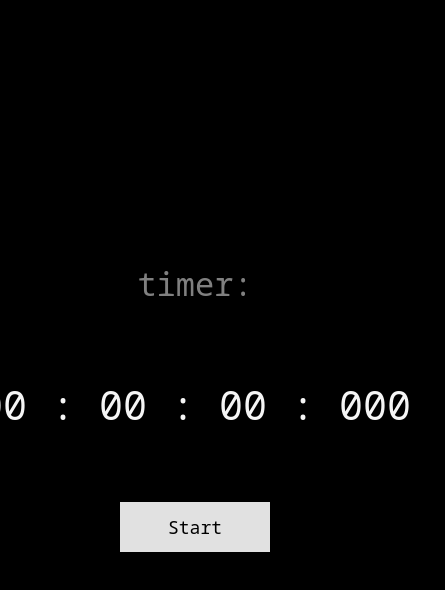
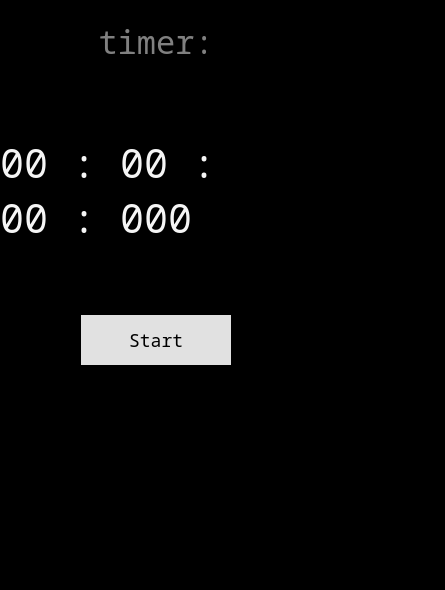
Before and after one commit to nocdn/What-is-JS, a plain HTML site: page web-app/index.html in a window 390 px wide. Shown: the whole page, 445 px wide, since content can reach past the window. Drawn offline with Linux system fonts and the light colour scheme.

Commit message:
tried changing font sizes and sizing for mobile devices

```diff
--- a/web-app/styles.css
+++ b/web-app/styles.css
@@ -14,10 +14,11 @@ body {
 }
 .container {
   /* background-color: #ffffff; */
-  width: 40%;
-  min-width: 500px;
-  position: absolute;
-  transform: translate(-50%, -50%);
+  width: 80vw;
+  /* font-size: 2rem; */
+  /* min-width: 500px; */
+  /* position: absolute; */
+  /* transform: translate(-50%, -50%); */
   top: 50%;
   left: 50%;
   padding: 20px 0;
@@ -25,7 +26,7 @@ body {
   /* border-radius: 10px; */
 }
 .timerDisplay {
-  position: relative;
+  /* position: relative; */
   width: 92%;
   /* background: #ffffff; */
   left: 4%;
```
